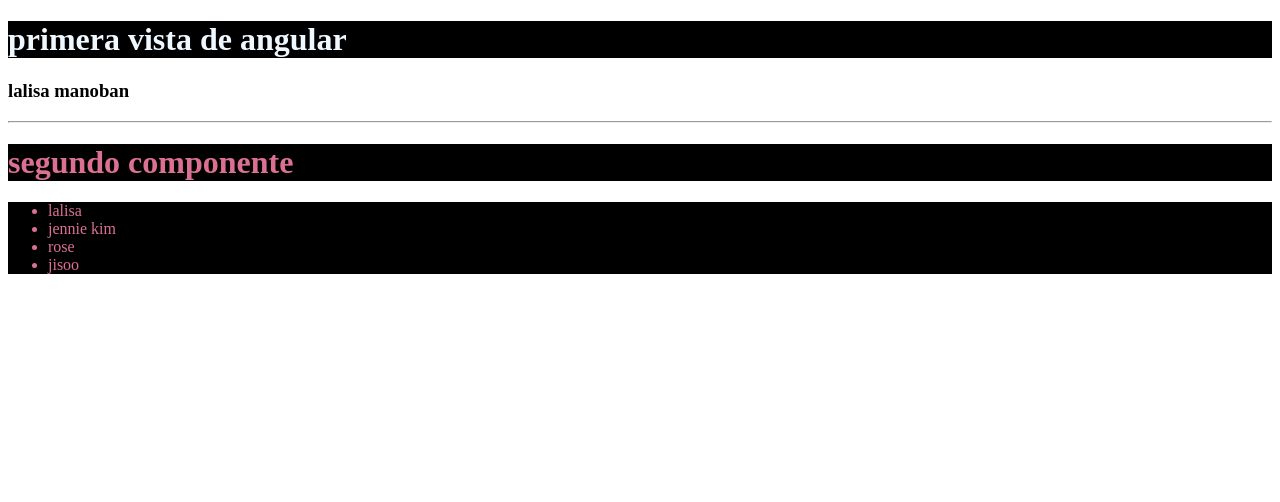
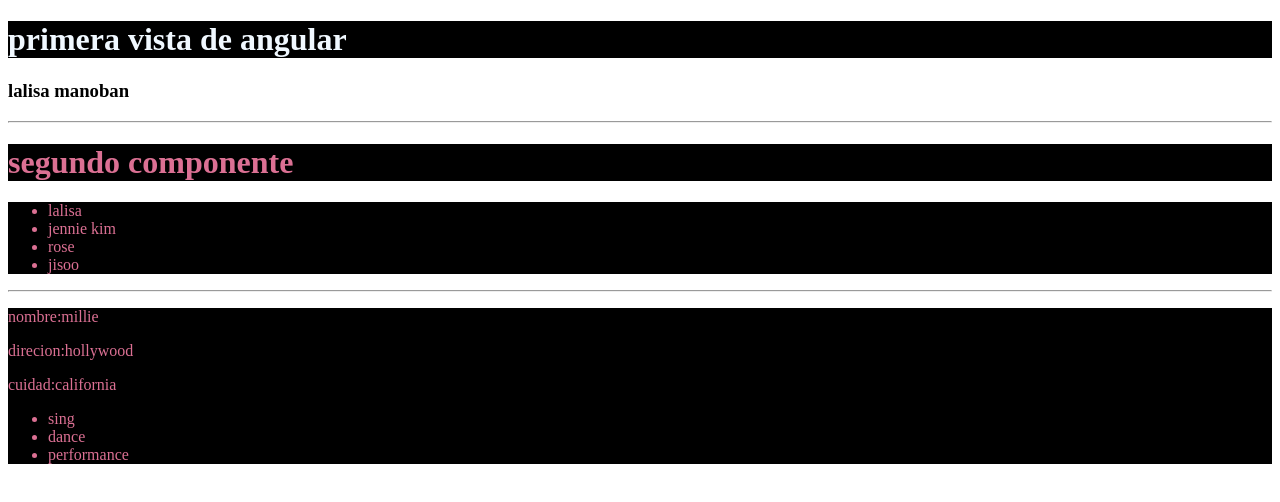
Before and after one commit to cbustamante777duoc/angular-fazt-code, an Angular app: page / in a window 1280 px wide. Shown: the top 502 px of the page. Built offline with nearby package versions, Linux system fonts and the light colour scheme.

Commit message:
agrendo un personaje al hola-mundo.componet

```diff
--- a/src/app/hola-mundo/hola-mundo.component.css
+++ b/src/app/hola-mundo/hola-mundo.component.css
@@ -6,3 +6,7 @@ h1{
 ul{
   background: black;
 }
+.persona{
+  color: palevioletred;
+  background: black;
+}
--- a/src/app/hola-mundo/hola-mundo.component.html
+++ b/src/app/hola-mundo/hola-mundo.component.html
@@ -5,11 +5,14 @@
     <app-user *ngFor="let user of users" [nameUser]="user"></app-user>
 
 </ul>
-<!--
 <hr>
-<ul>
-  <li *ngIf="activated"></li>
-  <p>activado</p>
-
-</ul>
--->
+<div class="persona">
+  <p>nombre:{{name}}</p>
+  <p>direcion:{{adress.street}}</p>
+  <p>cuidad:{{adress.city}}</p>
+  <ul>
+    <li *ngFor="let hobby of hobbies">
+      {{hobby}}
+    </li>
+  </ul>
+</div>
--- a/src/app/hola-mundo/hola-mundo.component.ts
+++ b/src/app/hola-mundo/hola-mundo.component.ts
@@ -10,8 +10,22 @@ export class HolaMundoComponent implements OnInit {
   titulo = 'segundo componente';
   users = ['lalisa', 'jennie kim', 'rose', 'jisoo'];
   activated = true;
+  name = 'millie';
+  age: number;
+  adress: {
+    street: string,
+    city: string
+  };
+  hobbies: string [];
 
-  constructor() { }
+  constructor() {
+    this.age = 16;
+    this.adress = {
+      street: 'hollywood',
+      city: 'california'
+    };
+    this.hobbies = ['sing', 'dance', 'performance'];
+   }
 
   ngOnInit(): void {
   }
```
